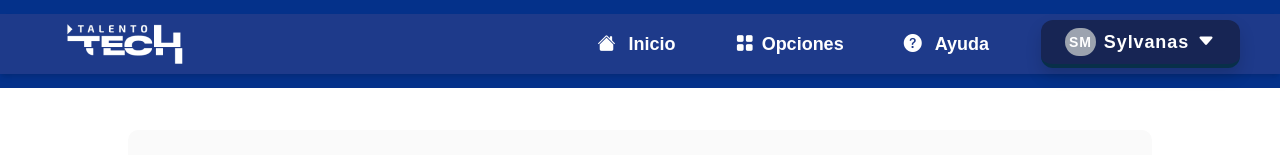
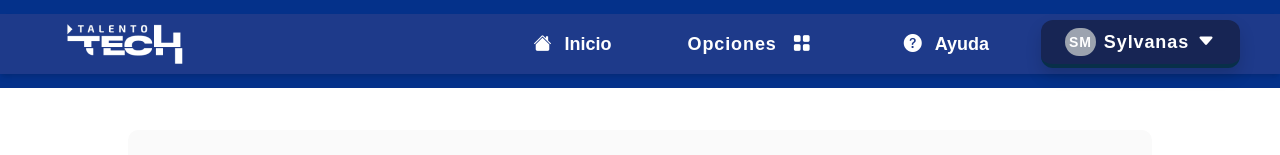
Before and after one commit to Serbox/TalentoTech, a React (Create React App) app: page /users in a window 1280 px wide. Shown: the top 155 px of the page. Built offline with nearby package versions, Linux system fonts and the light colour scheme.

Commit message:
Fin update vista NAV

```diff
--- a/src/components/Header/Header.js
+++ b/src/components/Header/Header.js
@@ -6,7 +6,9 @@ import LogoTalento from '../../IMG/TalentoTech.png'
 import { Link } from 'react-router-dom'
 const Header = () => {
     let [isOpen, setisOpen] = useState(false)
-    let [isOpend, setisOpend] = useState(false)
+    let [isOpenUser, setisOpenUser] = useState(false)
+    let [isOpenOptions, setisOpenOptions] = useState(false)
+
 
   return (
     <>
@@ -28,35 +30,58 @@ const Header = () => {
                     <li className='font-semibold my-6 md:my-0 md:ml-8'>
                         <a href='/' className='block font-semibold text-white text-lg decoration-transparent p-0 hover:text-xl hover:font-bold'><i className="bi bi-house-fill px-2"> </i>Inicio</a>
                     </li>
-                    <li className='font-semibold my-6 md:my-0 md:ml-8'>
-                        <a href='/' className='block font-semibold text-white text-lg decoration-transparent p-0 hover:text-xl hover:font-bold'><i className="bi bi-grid-fill px-2"></i>Opciones</a>
+                    <li className='relative flex flex-col font-semibold my-6 md:my-0 md:ml-8 hover:bg-blue-950 p-2 rounded-xl hover:shadow'>
+                        <a href='#' onClick={() => setisOpenOptions((prev) => !prev)} className='w-full flex justify-between font-semibold text-white text-lg decoration-transparent p-0 gap-2 items-center px-3 hover:text-lg hover:font-bold tracking-wider'>
+                            Opciones
+                            {!isOpenOptions ?(
+                                <i className="bi bi-grid-fill px-2"></i>
+                            ):(
+                                <i class="bi bi-ui-checks-grid px-2 "></i>
+                            )}
+                            {isOpenOptions && (
+                                <div className='bg-blue-950 absolute top-14 left-0 flex flex-col items-start rounded-lg p-2 w-full shadow-black'>
+                                    <div className='bg-slate-50 w-full rounded-sm text-center mt-1 hover:bg-blue-950'>
+                                        <a href='/' className='text-gray-700 text-base font-bold w-100 hover:text-white hover:text-bases hover:font-bold  '><i class="bi bi-people-fill px-1"></i>Usuario</a>
+                                    </div>
+                                    <div className='bg-slate-50 w-full rounded-sm text-center mt-1 hover:bg-blue-950'>
+                                        <a href='/' className='text-gray-700 text-base font-bold w-100 hover:text-white hover:text-bases hover:font-bold  '><i class="bi bi-calendar-event-fill px-1"></i>Sesiones</a>
+                                    </div>
+                                    <div className='bg-slate-50 w-full rounded-sm text-center mt-1 hover:bg-blue-950'>
+                                        <a href='/' className='text-gray-700 text-base font-bold w-100 hover:text-white hover:text-bases hover:font-bold  '><i class="bi bi-newspaper px-1"></i>Noticias</a>
+                                    </div>
+                                    <div className='bg-slate-50 w-full rounded-sm text-center mt-1 hover:bg-blue-950'>
+                                        <a href='/' className='text-gray-700 text-base font-bold w-100 hover:text-white hover:text-bases hover:font-bold  '><i class="bi bi-inboxes-fill px-1"></i>Bootcamp </a>
+                                    </div>
+                                </div>
+                            )}
+                        </a>
                     </li>
                     <li className='font-semibold my-6 md:my-0 md:ml-8'>
                         <a href='/' className='block font-semibold text-white text-lg decoration-transparent p-0 hover:text-xl hover:font-bold'><i className="bi bi-question-circle-fill px-2"> </i>Ayuda</a>
                     </li>
                     <li className=" relative flex flex-col items-center font-semibold my-7 md:my-0 md:ml-8 bg-blue-950  border-b-4  border-sky-950 p-2 rounded-xl shadow">
-                            <a href='#' onClick={() => setisOpend((prev) => !prev)} className='w-full flex justify-between font-sbold text-white text-lg decoration-transparent p-0 gap-2 items-center px-3 hover:text-lg hover:font-semibold tracking-wider'>
+                            <a href='#' onClick={() => setisOpenUser((prev) => !prev)} className='w-full flex justify-between font-semibold text-white text-lg decoration-transparent p-0 gap-2 items-center px-3 hover:text-lg hover:font-semibold tracking-wider'>
                                 <div className='rounded-full bg-gray-400 p-1 text-sm hover:text-sm hover:font-bold'>
                                     SM
                                 </div>
                                 Sylvanas
-                                {!isOpend ?(
+                                {!isOpenUser ?(
                                     <i class="bi bi-caret-down-fill"></i>
                                 ) :(
                                     <i class="bi bi-caret-up-fill"></i>
                                 )}
-                                {isOpend &&(
+                                {isOpenUser &&(
                                     <div className='bg-blue-950 absolute top-14 left-0 flex flex-col items-start rounded-lg p-2 w-full shadow-black'>
                                         <div className='flex flex-row w-full h-full items-center bg-slate-50 hover:bg-slate-200 rounded-lg p-1'>
                                             <div className='flex flex-col px-2 w-full '>
-                                                    <h4 className='text-gray-700 text-lg font-bold p-0 m-0 text-center'>Sylvanas</h4>
-                                                    <h4 className='text-gray-700 text-lg font-bold p-0 m-0 text-center'>Hayase</h4>
-                                                <div className='text-base text-center text-sky-500 font-bold'>
+                                                    <h4 className='text-gray-700 text-xl font-bold p-0 m-0 text-center'>Sylvanas</h4>
+                                                    <h4 className='text-gray-700 text-xl font-bold p-0 m-0 text-center'>Hayase</h4>
+                                                <div className='text-base text-center text-sky-700 font-bold'>
                                                     Sylvanas@
                                                 </div>
 
                                             </div>
-                                            <div className='bg-gray-300 rounded-full p-0 mx-2'>
+                                            <div className='bg-gray-300 rounded-full p-0 mx-2 border-2 border-gray-400 shadow'>
                                                 <h5 className='p-2 text-center font-medium'>SM</h5>
                                             </div>
                                         </div>
```
